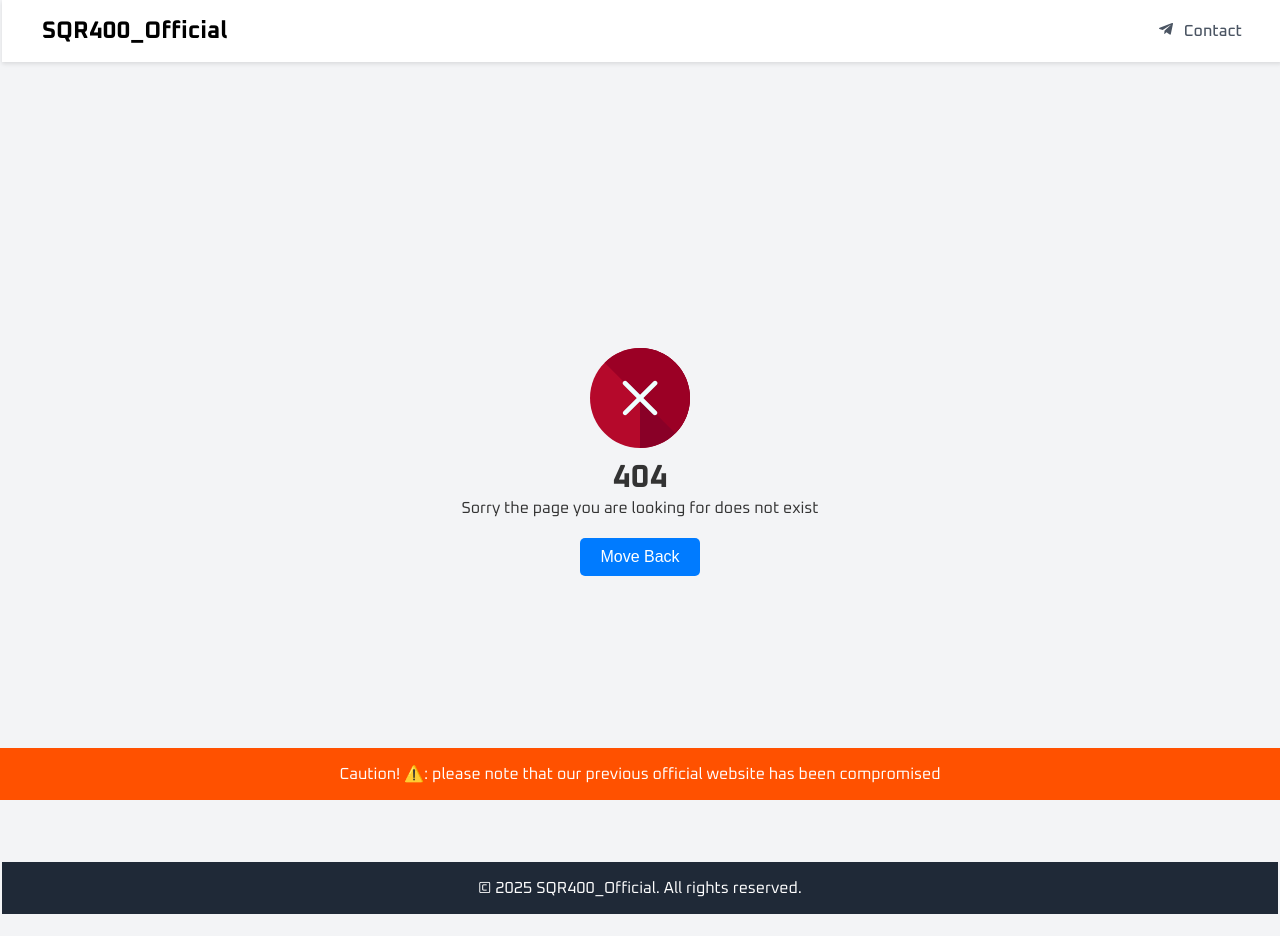
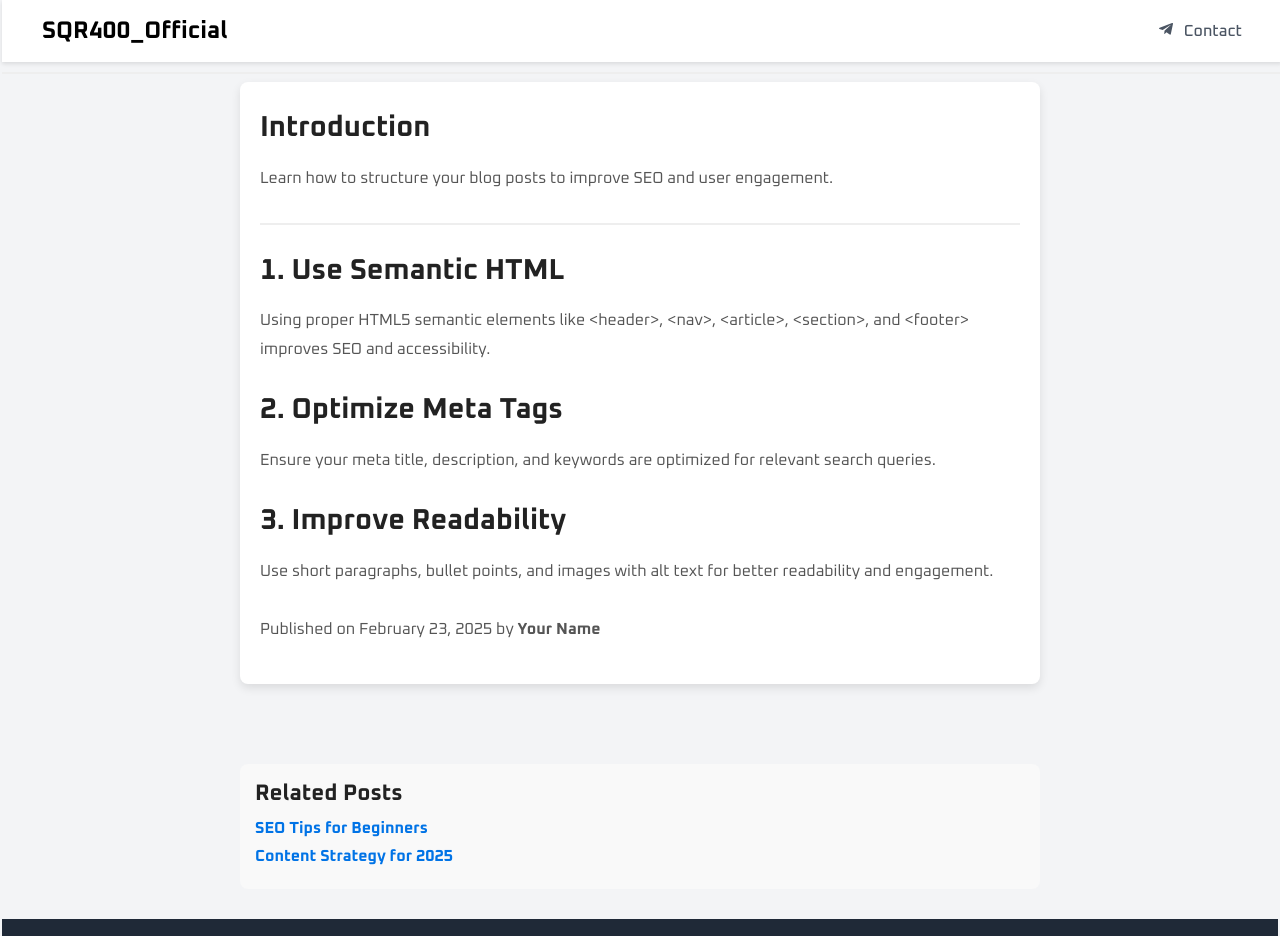
Before and after one commit to sqr400-official/sqr400-official, a React (Vite) app: page /blog/1 in a window 1280 px wide. Shown: the top 936 px of the page. Built offline with nearby package versions, Linux system fonts and the light colour scheme.

Commit message:
Add BlogSingle page, update routing, and include SEO meta tag in index.html

```diff
--- a/index.html
+++ b/index.html
@@ -7,7 +7,7 @@
 
   <!-- Viewport for Responsiveness -->
   <meta name="viewport" content="width=device-width, initial-scale=1.0" />
-
+  <meta name="google-site-verification" content="pMm7U8SW9Fz1ItY91HYFiieM9gUEKZ2qiwEiswu17Ak" />
   <!-- SEO Metadata -->
   <title>SQR400_Official - Best Flashing Software</title>
   <meta name="description" content="Get the best flashing software directly from the developers!" />
--- a/src/App.jsx
+++ b/src/App.jsx
@@ -8,6 +8,7 @@ import VerificationPage from "./pages/VerificationPage";
 import ErrorPage from "./pages/ErrorPage";
 import Contact from "./pages/Contact";
 import { useEffect } from "react";
+import BlogSingle from "./pages/BlogSingle";
 
 const App = () => {
   const navigate = useNavigate();
@@ -35,6 +36,7 @@ const App = () => {
         element={<VerificationPage />}
       />
       <Route path="contact" element={<Contact />} />
+      <Route path="blog/:id" element={<BlogSingle />} />
       <Route path="*" element={<ErrorPage />} />
     </Routes>
   );
--- /dev/null
+++ b/src/pages/BlogSingle.jsx
@@ -0,0 +1,67 @@
+import HeadNav from "../components/HeadNav";
+import Footer from "../components/Footer";
+import styles from './BlogSingle.module.css'
+const BlogSingle = () => {
+  return (
+    <>
+      <HeadNav />
+      <main className={styles.blogSingleContainer}>
+        <article>
+          <header>
+            <h2>Introduction</h2>
+            <p>
+              Learn how to structure your blog posts to improve SEO and user
+              engagement.
+            </p>
+          </header>
+
+          <section>
+            <h2>1. Use Semantic HTML</h2>
+            <p>
+              Using proper HTML5 semantic elements like &lt;header&gt;,
+              &lt;nav&gt;, &lt;article&gt;, &lt;section&gt;, and &lt;footer&gt;
+              improves SEO and accessibility.
+            </p>
+          </section>
+
+          <section>
+            <h2>2. Optimize Meta Tags</h2>
+            <p>
+              Ensure your meta title, description, and keywords are optimized
+              for relevant search queries.
+            </p>
+          </section>
+
+          <section>
+            <h2>3. Improve Readability</h2>
+            <p>
+              Use short paragraphs, bullet points, and images with alt text for
+              better readability and engagement.
+            </p>
+          </section>
+
+          <footer>
+            <p>
+              Published on <time dateTime="2025-02-23">February 23, 2025</time>{" "}
+              by <strong>Your Name</strong>
+            </p>
+          </footer>
+        </article>
+      </main>
+      <aside>
+        <h3>Related Posts</h3>
+        <ul>
+          <li>
+            <a href="/seo-tips">SEO Tips for Beginners</a>
+          </li>
+          <li>
+            <a href="/content-strategy">Content Strategy for 2025</a>
+          </li>
+        </ul>
+      </aside>{" "}
+      <Footer />
+    </>
+  );
+};
+
+export default BlogSingle;
--- /dev/null
+++ b/src/pages/BlogSingle.module.css
@@ -0,0 +1,84 @@
+.blogSingleContainer {
+  max-width: 800px;
+  margin: 80px auto;
+  padding: 20px;
+  background: #ffffff;
+  box-shadow: 0px 4px 10px rgba(0, 0, 0, 0.1);
+  border-radius: 8px;
+}
+
+article {
+  line-height: 1.8;
+  color: #333;
+}
+
+h2 {
+  color: #222;
+  font-size: 1.8rem;
+  margin-bottom: 10px;
+}
+
+p {
+  font-size: 1rem;
+  color: #555;
+  margin-bottom: 20px;
+}
+
+header {
+  border-bottom: 2px solid #eee;
+  padding-bottom: 10px;
+  margin-bottom: 20px;
+}
+
+footer {
+  margin-top: 30px;
+  font-size: 0.9rem;
+  color: #777;
+}
+
+aside {
+  max-width: 800px;
+  margin: 20px auto;
+  padding: 15px;
+  background: #f9f9f9;
+  border-radius: 8px;
+}
+
+aside h3 {
+  font-size: 1.4rem;
+  color: #222;
+}
+
+aside ul {
+  list-style: none;
+  padding: 0;
+}
+
+aside li {
+  margin: 8px 0;
+}
+
+aside a {
+  text-decoration: none;
+  color: #0073e6;
+  font-weight: bold;
+}
+
+aside a:hover {
+  text-decoration: underline;
+}
+
+@media (max-width: 768px) {
+  .blogSingleContainer {
+    margin: 20px;
+    padding: 15px;
+  }
+
+  h2 {
+    font-size: 1.5rem;
+  }
+
+  p {
+    font-size: 0.95rem;
+  }
+}
```
